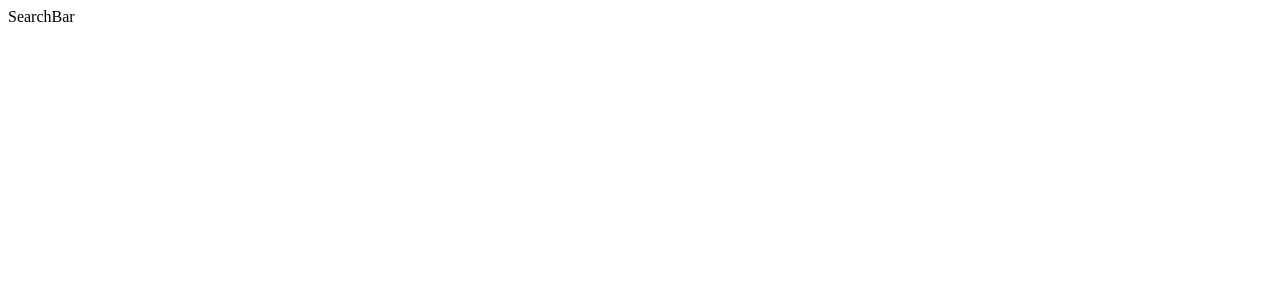
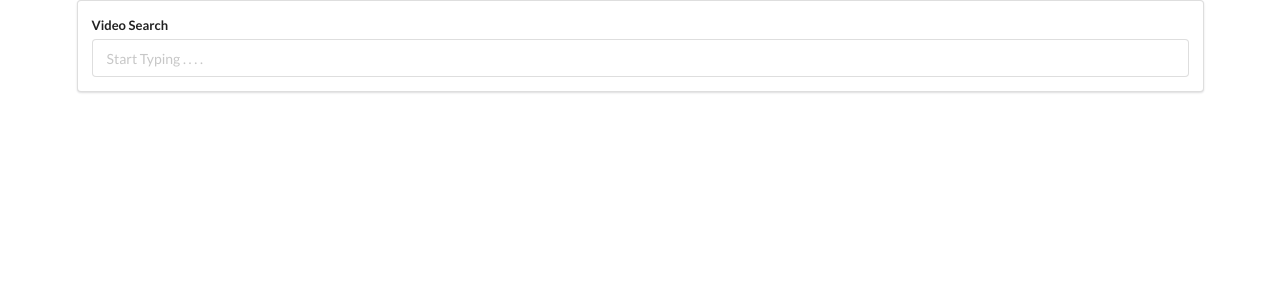
Before and after one commit to HAZberi/youtube-videos, a React (Create React App) app: page / in a window 1280 px wide. Shown: the top 300 px of the page. Built offline with nearby package versions, Linux system fonts and the light colour scheme.

Commit message:
get youtube search results

```diff
--- a/package.json
+++ b/package.json
@@ -6,9 +6,11 @@
     "@testing-library/jest-dom": "^5.11.6",
     "@testing-library/react": "^11.2.2",
     "@testing-library/user-event": "^12.6.0",
+    "axios": "^0.21.0",
     "react": "^17.0.1",
     "react-dom": "^17.0.1",
     "react-scripts": "4.0.1",
+    "semantic-ui-css": "^2.4.1",
     "web-vitals": "^0.2.4"
   },
   "scripts": {
--- /dev/null
+++ b/src/api/youtube.js
@@ -0,0 +1,11 @@
+import axios from "axios";
+
+const KEY = "AIzaSyC_BRssZllKbA0LDiZ0PwCPnBYEpP9W0OE";
+export default axios.create({
+    baseURL: "https://www.googleapis.com/youtube/v3",
+    params: {
+        part: 'snippet',
+        maxResults: 10,
+        key: KEY
+    }
+});
--- a/src/components/App.js
+++ b/src/components/App.js
@@ -1,12 +1,27 @@
 import React from "react";
 import SearchBar from "./SearchBar";
+import youtube from '../api/youtube';
+import "semantic-ui-css/semantic.min.css";
 
 
 class App extends React.Component{
+    constructor(props){
+        super(props);
+        this.state = {videoList: []};
+    }
+    searchResults = async (searchTerm) => {
+        const response = await youtube.get('/search', {
+            params: {
+                q: searchTerm
+            }
+        });
+        this.setState({videoList: response.data.items});
+        console.log(this.state);
+    }
     render(){
         return (
-            <div>
-                <SearchBar />
+            <div className="ui container">
+                <SearchBar onSubmit={this.searchResults}/>
             </div>
         );
     }
--- a/src/components/SearchBar.js
+++ b/src/components/SearchBar.js
@@ -1,10 +1,29 @@
 import React from "react";
 
 class SearchBar extends React.Component{
+    constructor(props){
+        super(props);
+        this.state = { searchTerm: ""}
+    }
+    onFormSubmit = (e) => {
+        e.preventDefault();
+        this.props.onSubmit(this.state.searchTerm);
+    }
     render(){
         return (
-            <div>
-                SearchBar
+            <div className="ui segment">
+                <form className="ui form" onSubmit={this.onFormSubmit}>
+                    <div className="field">
+                        <label>Video Search</label>
+                        <input
+                            type="text"
+                            placeholder="Start Typing . . . ."
+                            value={this.state.searchTerm}
+                            onChange={ e => this.setState({searchTerm: e.target.value})}
+                        />
+                    </div>
+                </form>
+
             </div>
         )
     }
```
Also changed, not shown: 2 other files (tests, documents, lock files or other folders).
